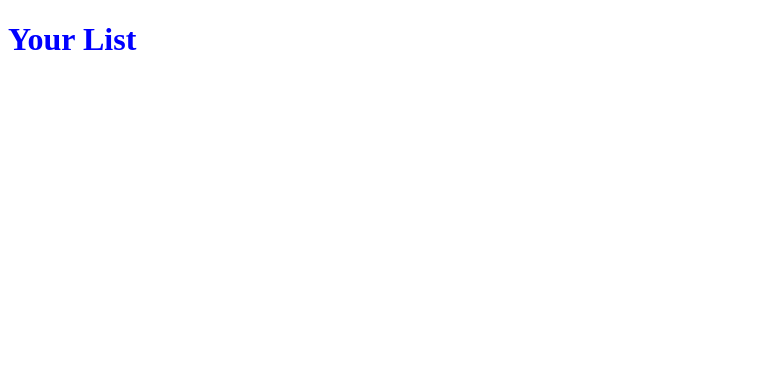
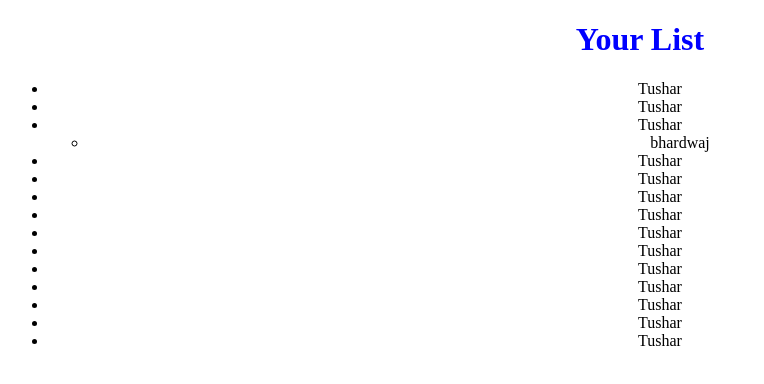
Before and after one commit to iamtushar324/css_list_cb, a plain HTML site: page index.html in a window 1280 px wide. Shown: the whole page, without its empty margins (0-764 px from the left). Drawn offline with Linux system fonts and the light colour scheme.

Commit message:
added sample list

```diff
--- a/index.html
+++ b/index.html
@@ -9,10 +9,34 @@
     <title>Css list </title>
     <link rel="stylesheet" href="styles.css">
 </head>
-<h1>Your List </h1>
 
 <body>
+    <h1>Your List</h1>
+    <ul>
+        <li>Tushar</li>
+        <li>Tushar</li>
+        <li>Tushar
+            <ul>
+                <li>bhardwaj</li>
+            </ul>
 
+
+
+        </li>
+        <li>Tushar</li>
+        <li>Tushar</li>
+        <li>Tushar</li>
+        <li>Tushar</li>
+        <li>Tushar</li>
+        <li>Tushar</li>
+        <li>Tushar</li>
+        <li>Tushar</li>
+        <li>Tushar</li>
+        <li>Tushar</li>
+        <li>Tushar</li>
+
+
+    </ul>
 </body>
 
 </html>
--- a/styles.css
+++ b/styles.css
@@ -1,3 +1,13 @@
 h1{
     color : blue
 }
+
+body{
+    text-align: center;
+    cursor:default;
+}
+
+li:hover {
+    color: blue;
+
+}
```
